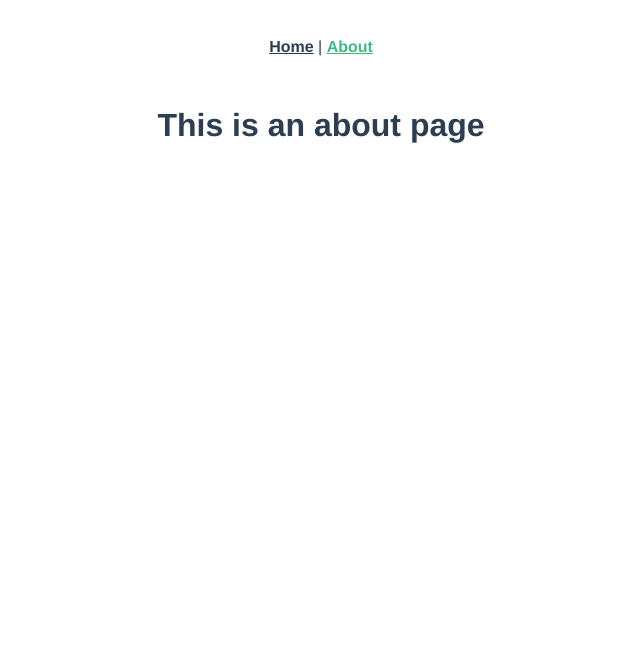
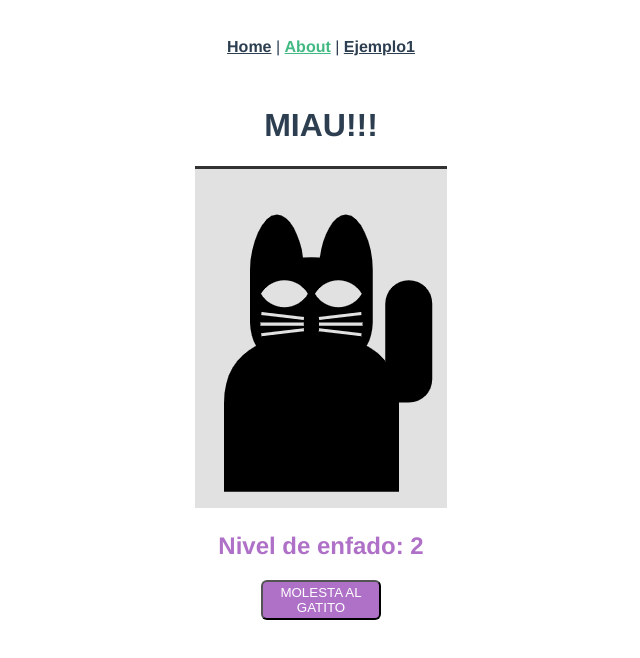
Before and after one commit to rosepernia/ejercicios-vue, a Vue app: page /about in a window 1280 px wide. Shown: the top 658 px of the page, without its empty margins (319-959 px from the left). Built offline with nearby package versions, Linux system fonts and the light colour scheme.

Commit message:
Primer ejercicio Vue

```diff
--- a/src/App.vue
+++ b/src/App.vue
@@ -1,7 +1,8 @@
 <template>
   <div id="nav">
     <router-link to="/">Home</router-link> |
-    <router-link to="/about">About</router-link>
+    <router-link to="/about">About</router-link> |
+    <router-link to="/ejemplo1">Ejemplo1</router-link>
   </div>
   <router-view/>
 </template>
--- /dev/null
+++ b/src/components/EjercicioDni.vue
@@ -0,0 +1,50 @@
+<template>
+  <div>
+      <label>NIF: </label>
+    <input id="texto"/>
+  </div>
+</template>
+
+<script>
+import {ref} from 'vue'
+export default {
+  name: "Imagentexto",
+  props: {
+    cabreo: {
+      type: Number,
+      default:0,
+      required:true
+    }
+  },
+  setup(props){
+    let cabreoActual=ref(props.cabreo)
+
+    const enfadar=()=>{
+      cabreoActual.value++
+    }
+
+    return {
+      cabreoActual,
+      enfadar
+    }
+  }
+}
+</script>
+
+<style scoped lang="scss" >
+
+#texto{
+   width: 120px;
+
+}
+label{
+    background: red;
+}
+
+button{
+  border: 2px solid rgb(175, 113, 199);
+  background: transparent;
+  border-radius: 6px;
+  cursor: pointer
+}
+</style>
--- /dev/null
+++ b/src/components/Imagentexto.vue
@@ -0,0 +1,52 @@
+<template>
+  <div>
+    <img src="../assets/cat.png" />
+      <h2>Nivel de enfado: {{cabreoActual}}</h2>
+   <button @click="enfadar">MOLESTA AL GATITO</button>
+  </div>
+</template>
+
+<script>
+import {ref} from 'vue'
+export default {
+  name: "Imagentexto",
+  props: {
+    cabreo: {
+      type: Number,
+      default:0,
+      required:true
+    }
+  },
+  setup(props){
+    let cabreoActual=ref(props.cabreo)
+
+    const enfadar=()=>{
+      cabreoActual.value++
+    }
+
+    return {
+      cabreoActual,
+      enfadar
+    }
+  }
+}
+</script>
+
+<style scoped lang="scss" >
+h2 {
+  color: rgb(175, 113, 199);
+}
+div {
+  display: inline-block;
+  vertical-align: top;
+}
+button{
+
+  background: rgb(175, 113, 199);
+  border-radius: 6px;
+  width: 120px;
+  height: 40px;
+  cursor: pointer;
+  color:white;
+}
+</style>
--- a/src/router/index.js
+++ b/src/router/index.js
@@ -1,19 +1,23 @@
 import { createRouter, createWebHistory } from 'vue-router'
 import Home from '../views/Home.vue'
+import Ejemplo1 from '../views/Ejemplo1.vue'
 
 const routes = [
   {
     path: '/',
-    name: 'Home',
-    component: Home
+    name: 'Home', //no es obligatorio es un identificativo
+    component: Home //es la vista que quiero cargar cuando pregunte por path
   },
   {
     path: '/about',
     name: 'About',
-    // route level code-splitting
-    // this generates a separate chunk (about.[hash].js) for this route
-    // which is lazy-loaded when the route is visited.
-    component: () => import(/* webpackChunkName: "about" */ '../views/About.vue')
+    component: () => import('../views/About.vue') //lo puedo importar arriba (linea 2)
+    //o importarlo dentro de la propiedad component
+  },
+  {
+    path: '/ejemplo1',
+    name: 'Ejemplo1',
+    component: Ejemplo1
   }
 ]
 
--- a/src/views/About.vue
+++ b/src/views/About.vue
@@ -1,5 +1,20 @@
 <template>
   <div class="about">
-    <h1>This is an about page</h1>
+    <h1>MIAU!!!</h1>
+    <Imagentexto cabreo="2"/>
+
   </div>
 </template>
+
+
+<script>
+
+import Imagentexto from '@/components/Imagentexto.vue'
+
+ export default {
+  name: 'About',
+  components: {
+    Imagentexto
+  }
+}
+</script>
--- /dev/null
+++ b/src/views/Ejemplo1.vue
@@ -0,0 +1,21 @@
+<template>
+ <div>
+  <h2>Validar DNI</h2>
+  <EjercicioDni/>
+ </div>
+</template>
+
+<script>
+import EjercicioDni from '@/components/EjercicioDni.vue'
+
+export default {
+   name:'Ejemplo1',
+   components: {
+       EjercicioDni
+   }
+}
+</script>
+
+<style scoped lang="scss">
+
+</style>
--- a/src/views/Home.vue
+++ b/src/views/Home.vue
@@ -1,18 +1,30 @@
 <template>
-  <div class="home">
+ <!--  <div class="home">
     <img alt="Vue logo" src="../assets/logo.png">
     <HelloWorld msg="Welcome to Your Vue.js App"/>
+  </div> -->
+
+  <div>
+    <h1>Welcome!!</h1>
+     <Imagentexto cabreo="5"/>
   </div>
 </template>
 
 <script>
 // @ is an alias to /src
-import HelloWorld from '@/components/HelloWorld.vue'
+/* import HelloWorld from '@/components/HelloWorld.vue' */
+import Imagentexto from '@/components/Imagentexto.vue'
 
-export default {
+/* export default {
   name: 'Home',
   components: {
     HelloWorld
   }
+} */
+export default {
+  name: 'Home',
+  components: {
+    Imagentexto
+  }
 }
 </script>
```
Also changed, not shown: src/assets/cat.png (added).
